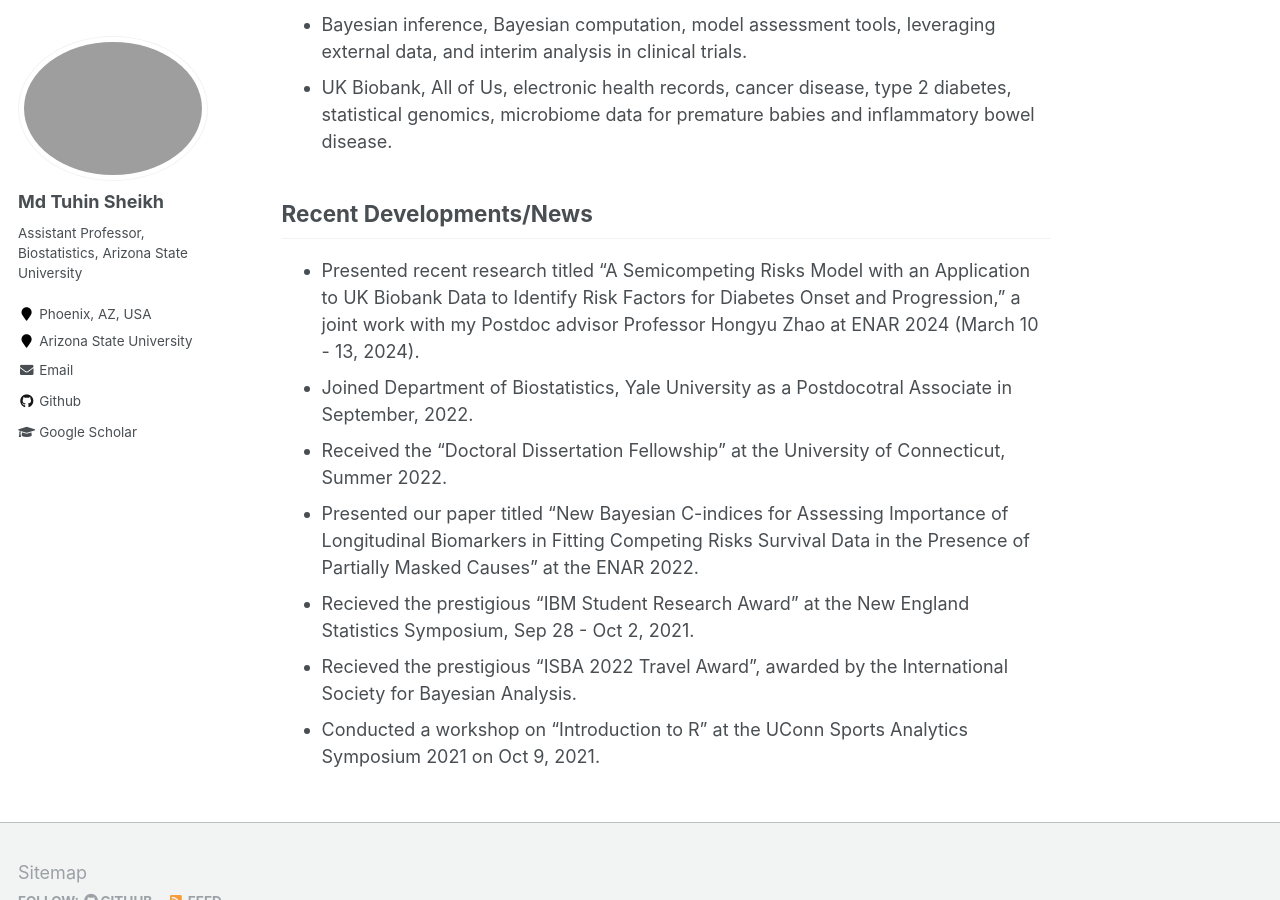
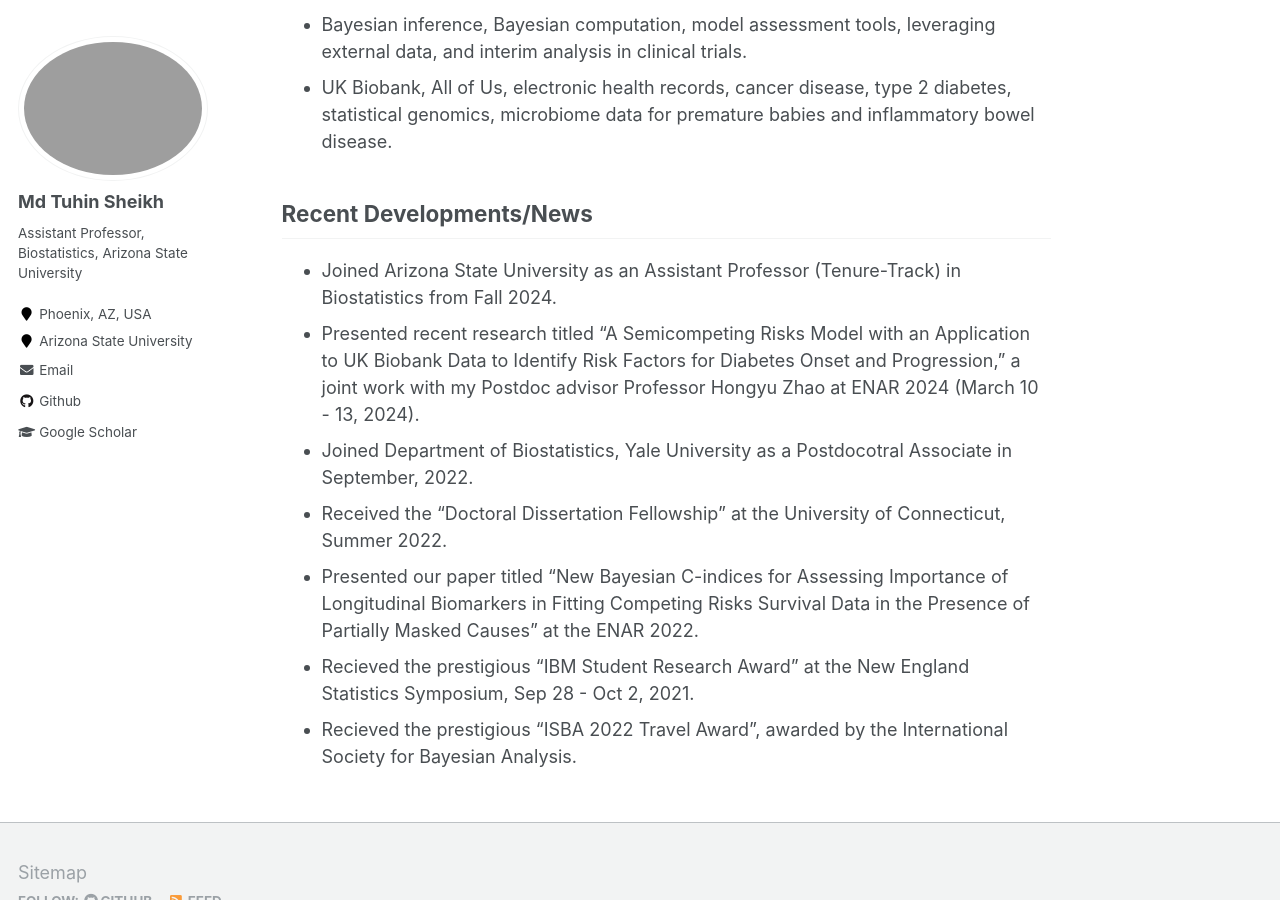
Before and after one commit to mdtuhinsheikh/mdtuhinsheikh.github.io, a Jekyll site: the page built from _pages/about.md, in a window 1280 px wide and 900 px high, scrolled down 527 px. Built offline with Jekyll 4.4.1, drawn with Linux system fonts in a browser that asks for light colours.

Commit message:
Updated news

```diff
--- a/_pages/about.md
+++ b/_pages/about.md
@@ -17,10 +17,10 @@ Please find my CV at [here](https://www.dropbox.com/scl/fi/sy1u8rr8v88s0ng293otr
 - UK Biobank, All of Us, electronic health records, cancer disease, type 2 diabetes, statistical genomics, microbiome data for premature babies and inflammatory bowel disease.
 
 ## Recent Developments/News
+* Joined Arizona State University as an Assistant Professor (Tenure-Track) in Biostatistics from Fall 2024.
 * Presented recent research titled "A Semicompeting Risks Model with an Application to UK Biobank Data to Identify Risk Factors for Diabetes Onset and Progression," a joint work with my Postdoc advisor Professor Hongyu Zhao at ENAR 2024 (March 10 - 13, 2024).
 * Joined Department of Biostatistics, Yale University as a Postdocotral Associate in September, 2022.
 * Received the "Doctoral Dissertation Fellowship" at the University of Connecticut, Summer 2022.
 * Presented our paper titled "New Bayesian C-indices for Assessing Importance of Longitudinal Biomarkers in Fitting Competing Risks Survival Data in the Presence of Partially Masked Causes" at the ENAR 2022.
 * Recieved the prestigious "IBM Student Research Award" at the New England Statistics Symposium, Sep 28 - Oct 2, 2021.
 * Recieved the prestigious "ISBA 2022 Travel Award", awarded by the International Society for Bayesian Analysis.
-* Conducted a workshop on "Introduction to R" at the UConn Sports Analytics Symposium 2021 on Oct 9, 2021.
```
